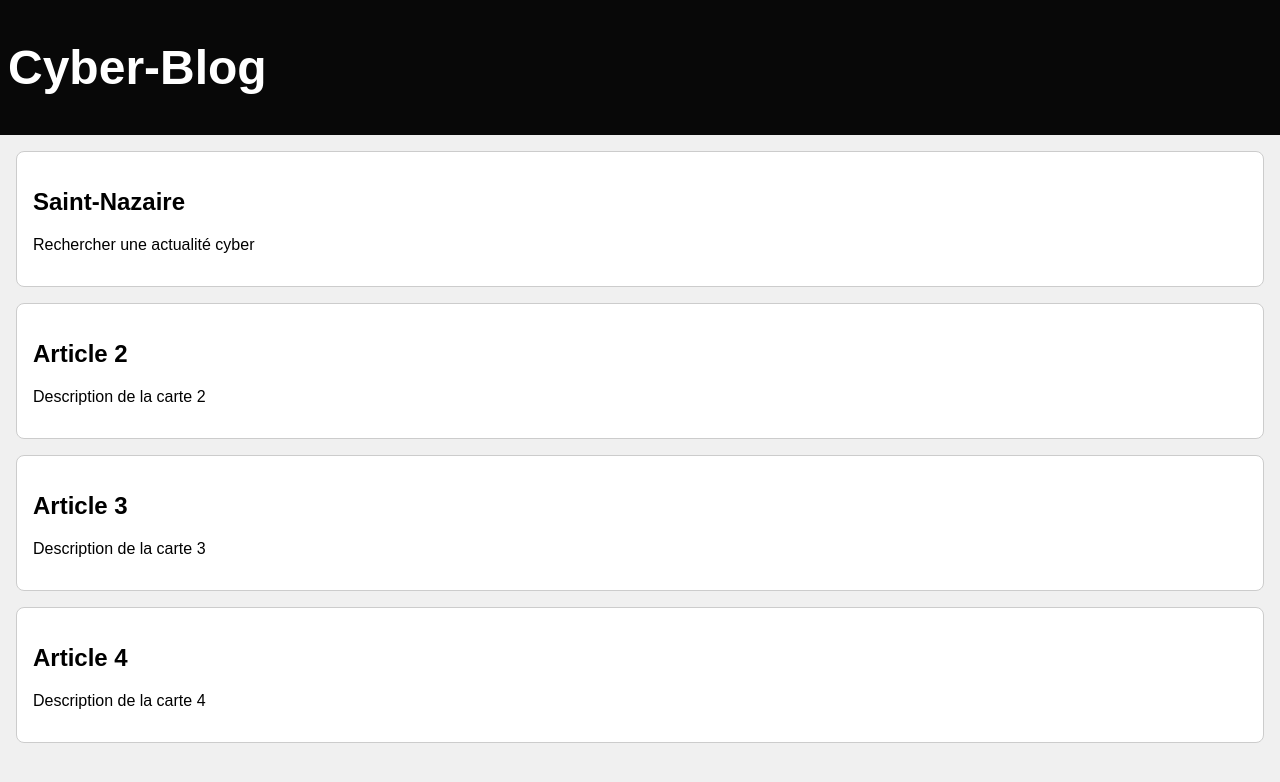
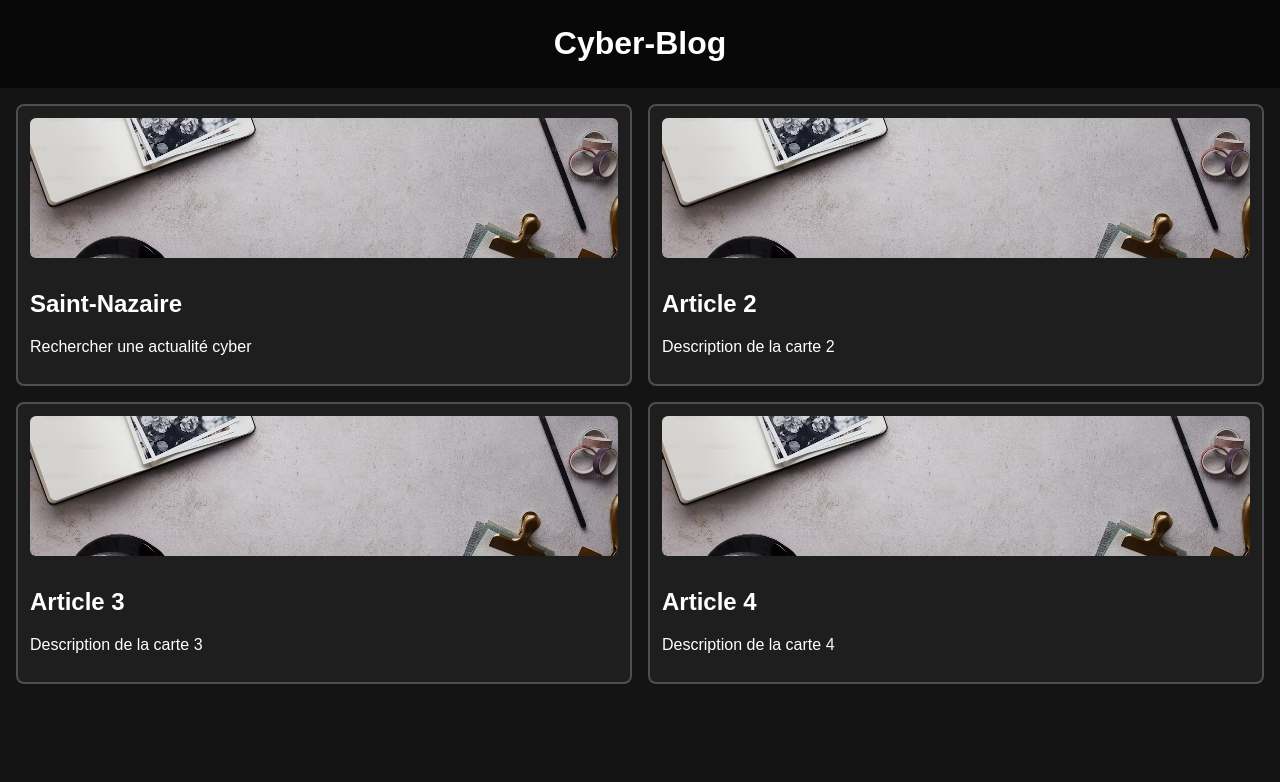
Before and after one commit to Arthur-Prudhomme/cyber-blog, a Vue app: page / in a window 1280 px wide. Shown: the top 782 px of the page. Built offline with nearby package versions, Linux system fonts and the light colour scheme.

Commit message:
dark mode

```diff
--- a/src/components/Card.vue
+++ b/src/components/Card.vue
@@ -1,5 +1,6 @@
 <template>
   <div class="card" @click="goToDetail">
+    <img :src="image" alt="" class="card-image" />
     <h2>{{ title }}</h2>
     <p>{{ description }}</p>
   </div>
@@ -7,8 +8,7 @@
 
 <script>
 export default {
-  name: 'AppCard',
-  props: ['id', 'title', 'description'],
+  props: ['id', 'title', 'description', 'image'],
   methods: {
     goToDetail() {
       this.$router.push(`/detail/${this.id}`)
@@ -19,15 +19,23 @@ export default {
 
 <style>
 .card {
-  background-color: white;
-  border: 1px solid #ccc;
+  background-color: rgb(30, 30, 30);
+  border: 2px solid #4e4e4e;
   border-radius: 8px;
-  padding: 16px;
-  margin-bottom: 16px;
+  padding: 12px;
   cursor: pointer;
-  transition: background-color 0.2s;
+  transition: transform 0.2s;
+  color: white;
 }
 .card:hover {
-  background-color: #375ae74c;
+  transform: scale(1.02);
+  background-color: rgb(50, 50, 50);
+}
+.card-image {
+  width: 100%;
+  height: 140px;
+  object-fit: cover;
+  border-radius: 6px;
+  margin-bottom: 8px;
 }
 </style>
--- a/src/components/Header.vue
+++ b/src/components/Header.vue
@@ -19,8 +19,8 @@ export default {
 .header {
   background-color: rgb(8, 8, 8);
   color: white;
-  padding: 8px;
-  text-align:initial;
-  font-size: 24px;
+  padding: 4px;
+  text-align:center;
+  font-size: 16px;
 }
 </style>
--- a/src/views/Detail.vue
+++ b/src/views/Detail.vue
@@ -2,7 +2,7 @@
   <div class="detail">
     <div class="text-box" >
         <h2>{{ pageData?.title || 'Page introuvable' }}</h2>
-        <div v-if="pageData" v-html="pageData.content"></div>
+        <div class="content" v-if="pageData" v-html="pageData.content"></div>
         <div v-else>
           Aucune donnée pour cette page.
         </div>
@@ -77,6 +77,12 @@ export default {
 </script>
 
 <style>
+html, body, #app {
+  margin: 0;
+  padding: 0;
+  height: 100%;
+  background-color: rgb(20, 20, 20);
+}
 
 .detail {
     min-height:100vh;
@@ -85,14 +91,14 @@ export default {
 .text-box {
   padding: 16px;
   margin-top: 16px;
-  text-align: initial;
 
-  color: rgb(0, 0, 0);
+  color: rgb(255, 255, 255);
   margin: 2em 25em 0 25em;
   padding-bottom: 10em;
   text-align: center;
+}
 
-  border: 1px solid #ccc;
-  border-radius: 8px;
+.content{
+  text-align: initial;
 }
 </style>
--- a/src/views/Home.vue
+++ b/src/views/Home.vue
@@ -1,12 +1,13 @@
 <template>
   <div class="home">
-    <div class="cards-container">
+    <div class="cards-grid">
       <AppCard
         v-for="card in cards"
         :key="card.id"
         :id="card.id"
         :title="card.title"
         :description="card.description"
+        :image="card.image"
       />
     </div>
   </div>
@@ -21,10 +22,10 @@ export default {
   data() {
     return {
       cards: [
-        { id: 1, title: 'Saint-Nazaire', description: 'Rechercher une actualité cyber' },
-        { id: 2, title: 'Article 2', description: 'Description de la carte 2' },
-        { id: 3, title: 'Article 3', description: 'Description de la carte 3' },
-        { id: 4, title: 'Article 4', description: 'Description de la carte 4' },
+        { id: 1, title: 'Saint-Nazaire', description: 'Rechercher une actualité cyber',image: '/images/background.jpg' },
+        { id: 2, title: 'Article 2', description: 'Description de la carte 2',image: '/images/background.jpg' },
+        { id: 3, title: 'Article 3', description: 'Description de la carte 3',image: '/images/background.jpg' },
+        { id: 4, title: 'Article 4', description: 'Description de la carte 4',image: '/images/background.jpg' },
       ]
     }
   }
@@ -32,10 +33,22 @@ export default {
 </script>
 
 <style>
+html, body, #app {
+  margin: 0;
+  padding: 0;
+  height: 100%;
+  font-family: sans-serif;
+}
+
 .home {
   height: calc(100vh - 64px); /* Assuming header is 64px */
   overflow-y: auto;
   padding: 16px;
-  background-color: #f0f0f0;
+  background-color: rgb(20, 20, 20);
+}
+.cards-grid {
+  display: grid;
+  grid-template-columns: repeat(2, 1fr);
+  gap: 16px;
 }
 </style>
```
Also changed, not shown: public/images/background.jpg (renamed from src/assets/background.jpg).
